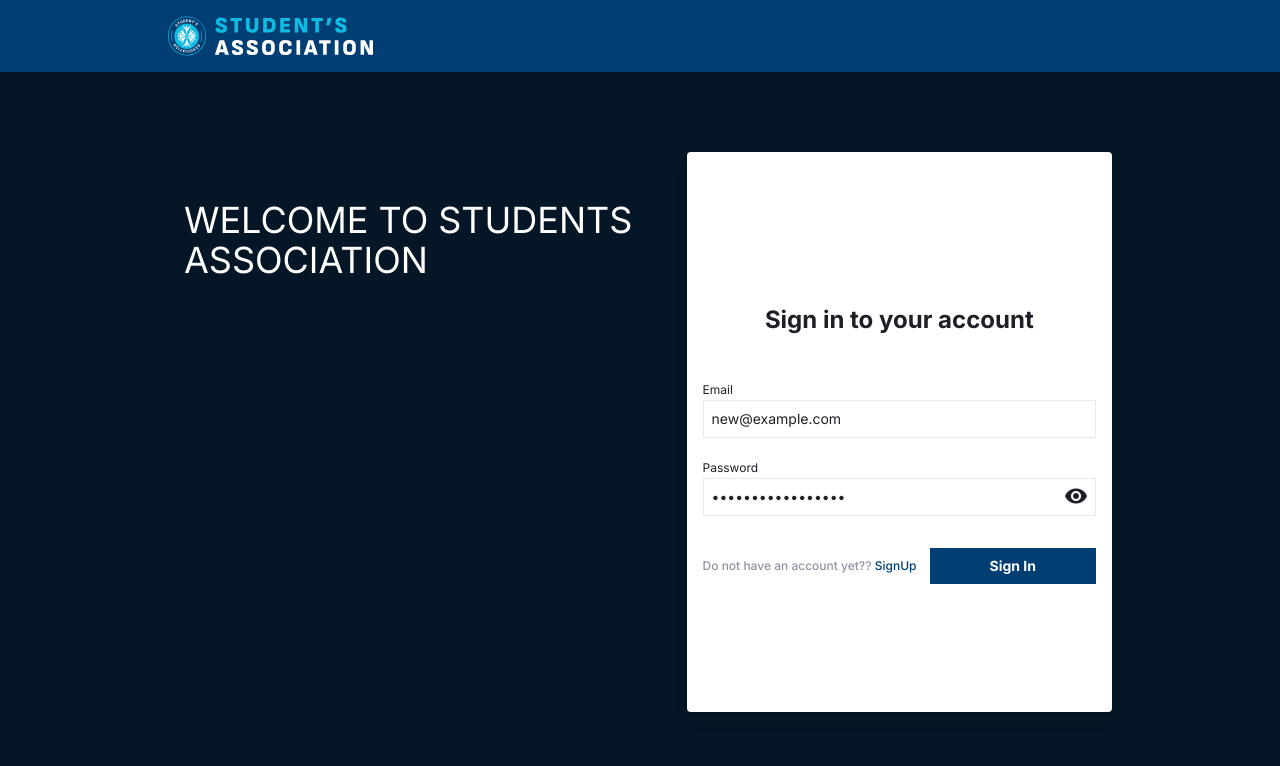
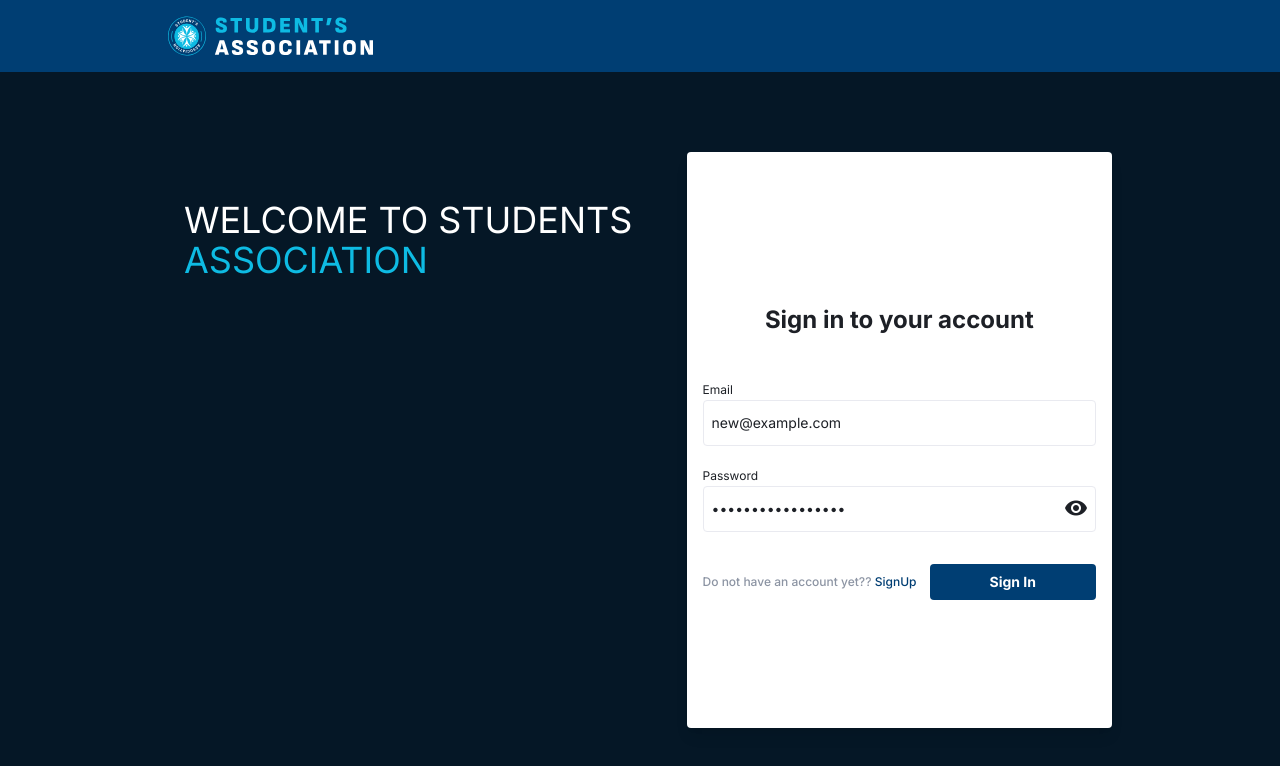
Before and after one commit to cho237/Anonce-front, an Angular app: page /user/auth/signin in a window 1280 px wide. Shown: the top 766 px of the page. Built offline with nearby package versions, Linux system fonts and the light colour scheme; no server answers.

Commit message:
upgrades

```diff
--- a/src/app/features/user/auth/signin/signin.component.html
+++ b/src/app/features/user/auth/signin/signin.component.html
@@ -1,6 +1,6 @@
 <div class="general-width flex justify-center md:justify-between">
     <div class="py-4 px-4  md:py-20 xl:py-32 md:text-2xl xl:text-4xl 2xl:text-6xl hidden md:block">WELCOME TO STUDENTS
-        ASSOCIATION
+        <span class="text-[#0EBBE3]">ASSOCIATION</span>
     </div>
     <form #signinForm="ngForm"
           class="flex flex-col gap-4 w-100 lg:w-150 mt-20 bg-white text-[#1D2026] py-4  px-4 md:py-20 xl:py-32 shadow-lg rounded-sm">
@@ -12,7 +12,7 @@
                     class="border border-[#E9EAF0]  text-sm block w-full p-2 outline-none "
                     id="email"
                     name="email"
-                    placeholder="Phone number or email address..."
+                    placeholder="Email address..."
                     required
                     type="email"
             />
@@ -26,11 +26,11 @@
                     class="border border-[#E9EAF0]  text-sm block w-full p-2 outline-none "
                     id="password"
                     name="password"
-                    placeholder="Password"
+                    placeholder="Password...."
                     required
             />
 
-            <mat-icon (click)="viewPass()" class="absolute end-2 bottom-2 cursor-pointer">visibility</mat-icon>
+            <mat-icon (click)="viewPass()" class="absolute end-2 bottom-3 cursor-pointer">visibility</mat-icon>
         </div>
 
         <div
@@ -52,7 +52,7 @@
                             <button
                                     (click)="login()"
                                     [disabled]="!signinForm.valid || loading()"
-                                    class="cursor-pointer w-full px-5 py-2 bg-[#003E73] text-white text-sm font-bold  hover:opacity-80"
+                                    class="cursor-pointer w-full px-5 py-2 bg-[#003E73] text-white text-sm font-bold rounded-sm hover:opacity-80"
                             >
                                 <div class="flex items-center gap-2 justify-center xl:mx-10">
                                     <div class="">Sign In</div>
--- a/src/app/features/user/auth/signup/signup.component.html
+++ b/src/app/features/user/auth/signup/signup.component.html
@@ -1,6 +1,6 @@
 <div class="general-width flex justify-center md:justify-between">
-    <div class="py-4 px-4 md:py-20 xl:py-32 md:text-2xl xl:text-4xl 2xl:text-6xl hidden md:block">WELCOME TO STUDENTS
-        ASSOCIATION
+    <div class="py-4 px-4  md:py-20 xl:py-32 md:text-2xl xl:text-4xl 2xl:text-6xl hidden md:block">WELCOME TO STUDENTS
+        <span class="text-[#0EBBE3]">ASSOCIATION</span>
     </div>
     <form #signinForm="ngForm"
           class="flex flex-col gap-4 w-100 lg:w-150 mt-20 bg-white text-[#1D2026] py-4  px-4 md:py-20 xl:py-32 shadow-lg rounded-sm">
@@ -42,7 +42,7 @@
                     required
             />
 
-            <mat-icon (click)="viewPass()" class="absolute end-2 bottom-2 cursor-pointer">visibility</mat-icon>
+            <mat-icon (click)="viewPass()" class="absolute end-2 bottom-3 cursor-pointer">visibility</mat-icon>
         </div>
 
         <div
@@ -64,7 +64,7 @@
                             <button
                                     (click)="signup()"
                                     [disabled]="!signinForm.valid || loading()"
-                                    class="cursor-pointer w-full px-5 py-2 bg-[#003E73] text-white text-sm font-bold  hover:opacity-80"
+                                    class="cursor-pointer w-full px-5 py-2 bg-[#003E73] text-white text-sm font-bold rounded-sm hover:opacity-80"
                             >
                                 <div class="flex items-center gap-2 justify-center xl:mx-10">
                                     <div class="">Sign Up</div>
--- a/src/index.html
+++ b/src/index.html
@@ -2,10 +2,10 @@
 <html lang="en">
 <head>
   <meta charset="utf-8">
-  <title>Front</title>
+  <title>Association d'elevegit </title>
   <base href="/">
   <meta name="viewport" content="width=device-width, initial-scale=1">
-  <link rel="icon" type="image/x-icon" href="favicon.ico">
+  <link rel="icon" type="image/x-icon" href="logo-head.svg">
   <link href="https://fonts.googleapis.com/css2?family=Roboto:wght@300;400;500&display=swap" rel="stylesheet">
   <link href="https://fonts.googleapis.com/icon?family=Material+Icons" rel="stylesheet">
 </head>
--- a/src/styles.scss
+++ b/src/styles.scss
@@ -13,6 +13,9 @@
   ));
 }
 
+input{
+  @apply rounded-sm py-3 placeholder-[#8C94A3];
+}
 
 html, body  {
   font-family: "Inter", sans-serif;
```
Also changed, not shown: public/logo-head.svg (added).
